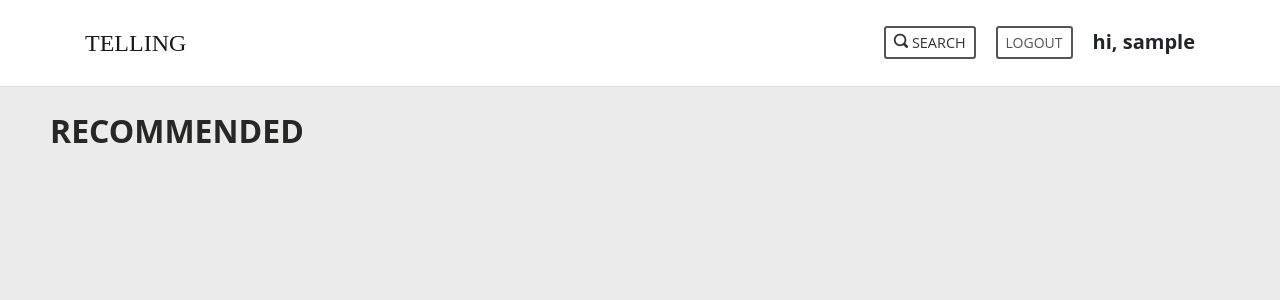
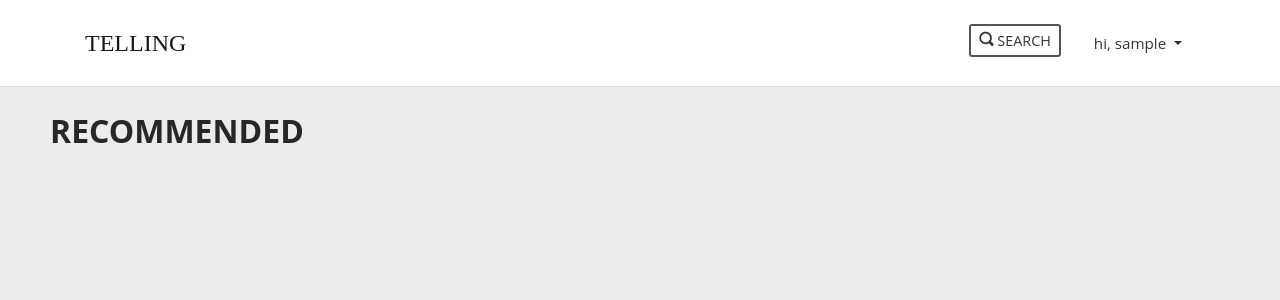
Before and after one commit to bluaries/TELLING, a Django app: page / in a window 1280 px wide. Shown: the top 300 px of the page. Run offline with Django 3.2, Linux system fonts and the light colour scheme; the visitor is signed in with stand-in values (Sample User, id 1); data that the repository does not hold is empty; some libraries are stand-ins or nearby versions.

Commit message:
Add dropdown menu to nav bar

```diff
--- a/TELLING/static/Base/css/style.base.css
+++ b/TELLING/static/Base/css/style.base.css
@@ -62,13 +62,8 @@ h4,
 }
 
 h5,
-.h5 .dis-username{
+.h5 {
   font-size: 1.25rem;
-}
-
-.dis-username{
-  padding-left: 20px;
-  padding-top: 5px;
 }
 
 h6,
--- a/TELLING/static/Login/css/style.login.css
+++ b/TELLING/static/Login/css/style.login.css
@@ -6,7 +6,6 @@
 
 body {background-color: rgb(217, 238, 243);}
 
-/* rgb(199, 229, 236) */
 .card {
   box-shadow: 0 5px 10px rgba(61, 61, 61, 0.05), 0 15px 40px rgba(44, 44, 44, 0.2);
   margin-bottom: 10px;
--- a/TELLING/templates/base.html
+++ b/TELLING/templates/base.html
@@ -47,10 +47,18 @@
               <ul class="navbar-nav ml-auto">
                 <li class="nav-item"><a href="#" class="search-btn btn btn btn-outline-dark btn-sm" ><i class="icon-search-1"></i> SEARCH</a></li>
                 {% if user.is_authenticated %}
-                <li class="nav-item"><a href="{% url 'logout' %}" class="btn btn btn-outline-dark btn-sm">LOGOUT</a></li>
-                <li class="nav-item"><h5 class="dis-username">hi, {{ user.username }}</h5></li>
+                <li class="nav-item dropdown">
+                  <a class="nav-link dropdown-toggle" href="#" id="navbarDropdown" role="button" data-toggle="dropdown" aria-haspopup="true" aria-expanded="false">
+                  hi, {{ user.username }}
+                  </a>
+                  <div class="dropdown-menu" aria-labelledby="navbarDropdown">
+                    <a class="dropdown-item" href="{% url 'TELLING:create_story' %}">Create story</a>
+                    <div class="dropdown-divider"></div>
+                    <a class="dropdown-item" href="{% url 'logout' %}">Log out</a>
+                  </div>
+                </li>
                 {% else %}
-                <li class="nav-item"><a href="{% url 'logout' %}" class="btn btn btn-outline-dark btn-sm">LOGIN</a></li>
+                <li class="nav-item"><a href="{% url 'login:user_login' %}" class="btn btn btn-outline-dark btn-sm">LOGIN</a></li>
                 {% endif %}
               </ul>
             </div>
```
Also changed, not shown: TELLING/templates/registration.html (+1 -6 lines).
